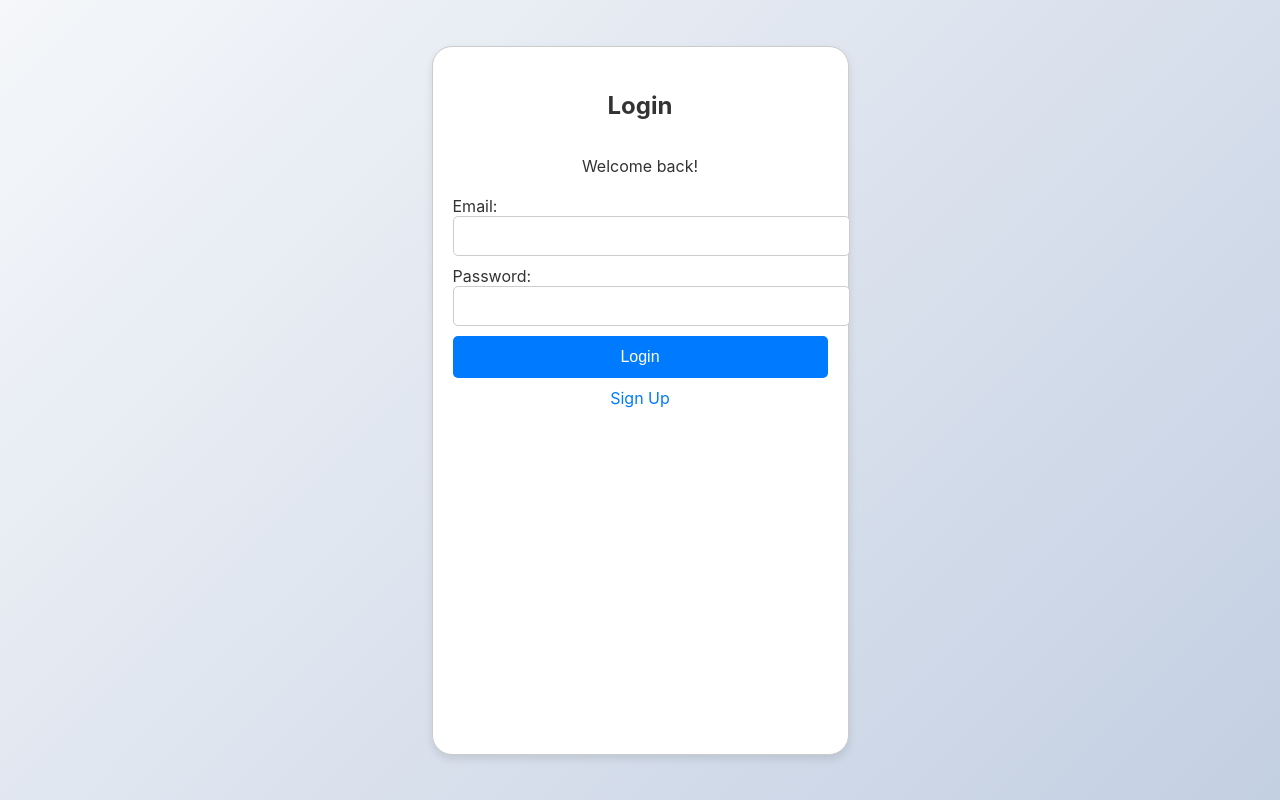
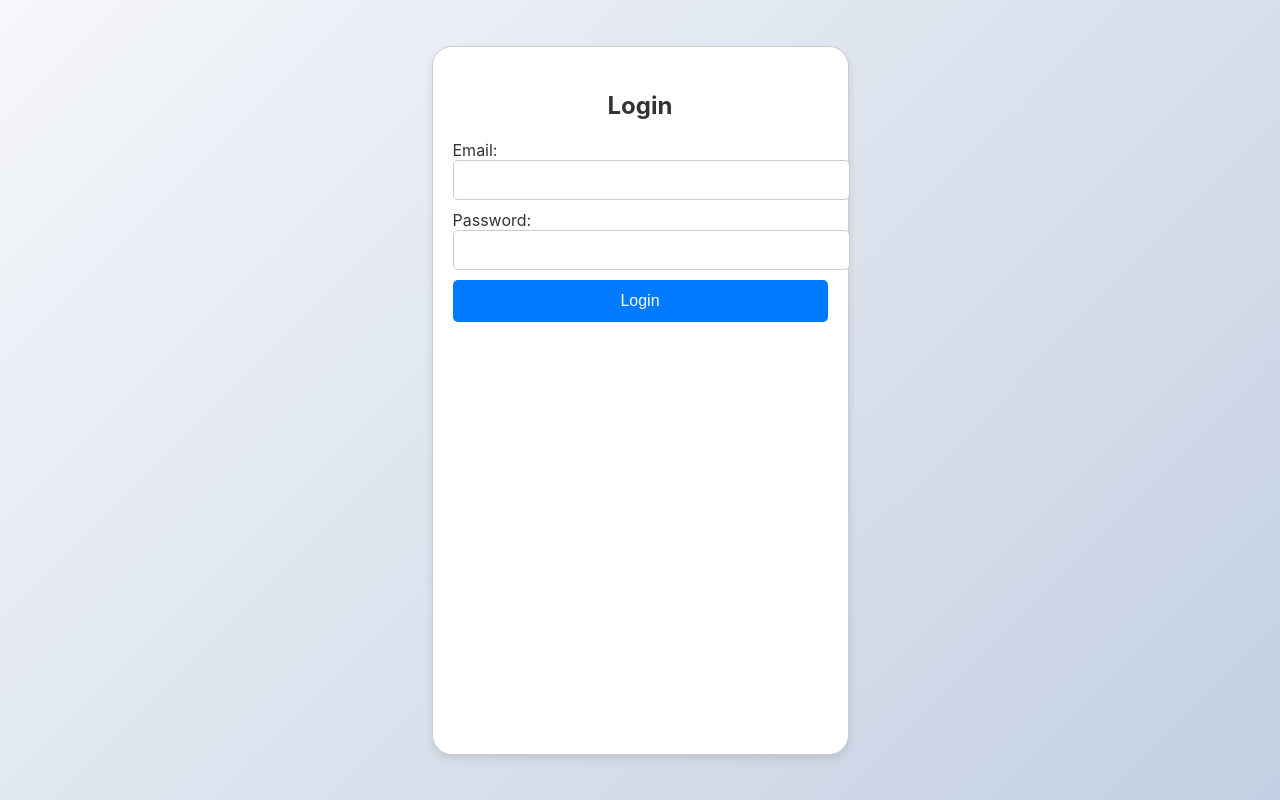
Before and after one commit to JoPaul08/nursing-app-frondend, a React (Create React App) app: page /login in a window 1280 px wide. Built offline with nearby package versions, Linux system fonts and the light colour scheme.

Commit message:
updated login

```diff
--- a/src/components/Login.js
+++ b/src/components/Login.js
@@ -1,30 +1,29 @@
 import React, { useState } from 'react';
-import { useNavigate, Link } from 'react-router-dom'; // Import useNavigate and Link from React Router
+import { useNavigate } from 'react-router-dom';
+import { useMutation } from '@apollo/client';
+import { LOGIN_USER } from '../graphql/mutations'; // Assuming you have a LOGIN_USER mutation defined
 
 function LoginForm() {
   const [email, setEmail] = useState('');
   const [password, setPassword] = useState('');
-  const [showMessage, setShowMessage] = useState(false);
   const navigate = useNavigate();
+  const [loginUser, { loading, error }] = useMutation(LOGIN_USER);
 
-  const predefinedPassword = 'password123'; // Predefined password
-
-  const handleLogin = (event) => {
+  const handleLogin = async (event) => {
     event.preventDefault();
-    // Check if the entered password matches the predefined password
-    if (password === predefinedPassword) {
-      // Redirect after a delay of 2 seconds
-      setShowMessage(false);
-      setTimeout(() => {
-        navigate('/info');
-      }, 2000);
-    } else {
-      // Show "Incorrect Password" message
-      setShowMessage(true);
-      // Reset showMessage state after 2 seconds
-      setTimeout(() => {
-        setShowMessage(false);
-      }, 2000);
+    try {
+      const { data } = await loginUser({
+        variables: {
+          email,
+          password
+        }
+      });
+      // Assuming the response includes some form of user token or session id
+      console.log('Login successful', data);
+      localStorage.setItem('token', data.login.token); // Store token in local storage
+      navigate('/info'); // Redirect to another route on successful login
+    } catch (error) {
+      console.error('Login error:', error.message);
     }
   };
 
@@ -34,31 +33,25 @@ function LoginForm() {
       justifyContent: 'center',
       alignItems: 'center',
       height: '100vh',
-      background: 'linear-gradient(135deg, #f5f7fa 0%, #c3cfe2 100%)', // Soft gradient background
+      background: 'linear-gradient(135deg, #f5f7fa 0%, #c3cfe2 100%)',
     }}>
       <form onSubmit={handleLogin} style={{
         display: 'flex',
         flexDirection: 'column',
         alignItems: 'center',
-        width: '375px', // iPhone-like width
-        height: '667px', // iPhone-like height
+        width: '375px',
+        height: '667px',
         border: '1px solid #ccc',
         padding: '20px',
-        borderRadius: '20px', // Rounded corners for modern look
+        borderRadius: '20px',
         boxShadow: '0 4px 8px rgba(0, 0, 0, 0.1)',
-        background: '#fff', // White background for the form
+        background: '#fff',
       }}>
         <h3 style={{
           fontSize: '24px',
           marginBottom: '20px',
           color: '#333',
         }}>Login</h3>
-        <p style={{
-          marginBottom: '20px',
-          textAlign: 'center',
-          fontSize: '16px',
-          color: '#333',
-        }}>Welcome back!</p>
         <label style={{
           marginBottom: '10px',
           fontSize: '16px',
@@ -103,7 +96,7 @@ function LoginForm() {
             }}
           />
         </label>
-        <button type="submit" style={{
+        <button type="submit" disabled={loading} style={{
           padding: '12px 20px',
           backgroundColor: '#007bff',
           color: '#fff',
@@ -113,11 +106,10 @@ function LoginForm() {
           cursor: 'pointer',
           width: '100%',
         }}>Login</button>
-        <Link to="/" style={{ marginTop: '10px', textDecoration: 'none', color: '#007bff', fontSize: '16px' }}>Sign Up</Link>
+        {error && (
+          <p style={{ marginTop: '20px', color: 'red', fontSize: '16px' }}>Error: {error.message}</p>
+        )}
       </form>
-      {showMessage && (
-        <p style={{ marginTop: '20px', color: 'red', fontSize: '16px' }}>Incorrect Password</p>
-      )}
     </div>
   );
 }
```
